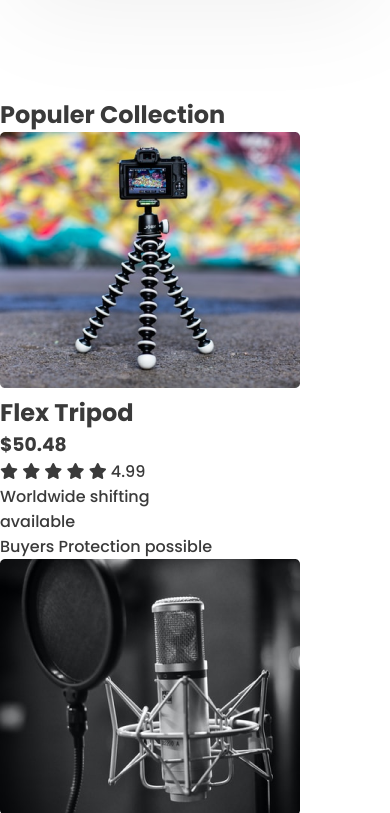
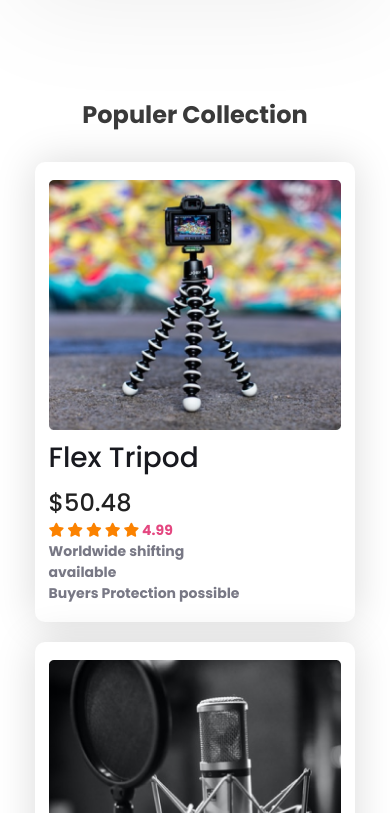
Before and after one commit to doraemon2051/Influencer-Gear, a plain HTML site: page index.html in a window 390 px wide. Shown: the part 1151-1964 px from the top of the page. Drawn offline with Linux system fonts and the light colour scheme.

Commit message:
popular collection done with responsive

```diff
--- a/index.html
+++ b/index.html
@@ -338,7 +338,14 @@
             </p>
         </div>
        </div>
+
+       <p class="see-more">
+        <span>See More</span>
+         <i class="fa-solid fa-arrow-right"></i>
+         </p>
+
     </section>
+
 
    </main>
 
--- a/style.css
+++ b/style.css
@@ -88,6 +88,82 @@
 
 
     /* Popular Collection */
+
+    .main-container{
+        width: 80%;
+        margin-left: auto;
+        margin-right :auto;
+
+    }
+
+    .section-title{
+        text-align: center;
+    }
+
+    .collections{
+        display: grid;
+        grid-template-columns: repeat(3,1fr);
+        justify-items: center;
+        margin-top: 30px;
+        column-gap: 20px;
+        row-gap: 20px;
+
+
+    }
+    .collecetion{
+        box-shadow: 0px 0px 40px rgba(0, 0, 0, 0.15);
+        background-color: #FFFFFF;
+        border-radius: 10px;
+        padding: 18px 14px ;
+
+
+    }
+    .collecetion img{
+        width: 300px;
+        height: 250px;
+    }
+
+    .collection-title{
+        font-weight: 500;
+        font-size: 28px;
+        color: #18191F;
+        margin-bottom: 6px;
+
+    }
+    .price{
+        font-weight: 400;
+        font-size: 24px;
+        color: rgba(0, 0, 0, 0.87);
+
+    }
+    .collecetion p{
+        font-weight: 700;
+        font-size: 14px;
+        color: #787885;
+
+    }
+    .fa-star{
+       color:  #FB8200;
+    }
+    .see-more{
+        display: flex;
+        align-items: center;
+        gap: 4px;
+        justify-content: flex-end;
+        margin-top: 20px;
+        margin-bottom: 20px;
+
+
+
+    }
+    .main-container p span{
+        color: rgba(224, 44, 109, 0.87);
+
+    }
+    .fa-arrow-right{
+        color: rgba(224, 44, 109, 0.87);
+    }
+
 
 
 
@@ -186,6 +262,22 @@
         width: 100%;
     }
 
+     /********************
+      Popular Collection
+      *********************/
+      .collections{
+        grid-template-columns: 1fr;
+      }
+      .collecetion img{
+       width: 100%;
+
+    }
+    .main-container{
+        width: 90%;
+        margin-left: auto;
+        margin-right :auto;
+
+    }
 
 
 }
@@ -224,4 +316,17 @@
         margin-top: 40px;
     }
 
+
+    /********************
+      Popular Collection
+      *********************/
+
+      .collections{
+        grid-template-columns: repeat(2,1fr);
+      }
+      .collecetion img{
+       width: 100%;
+
+      }
+
 }
```
